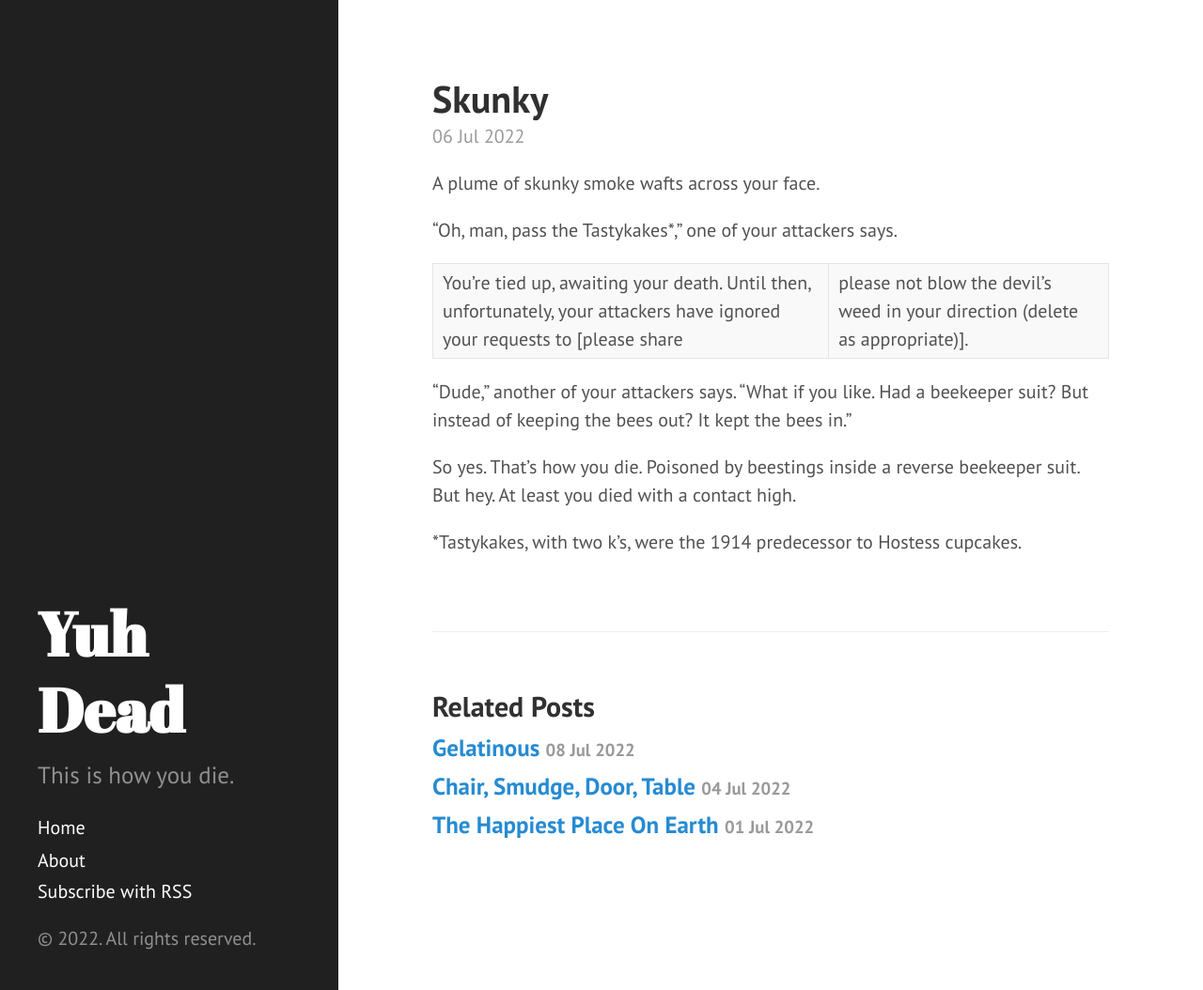
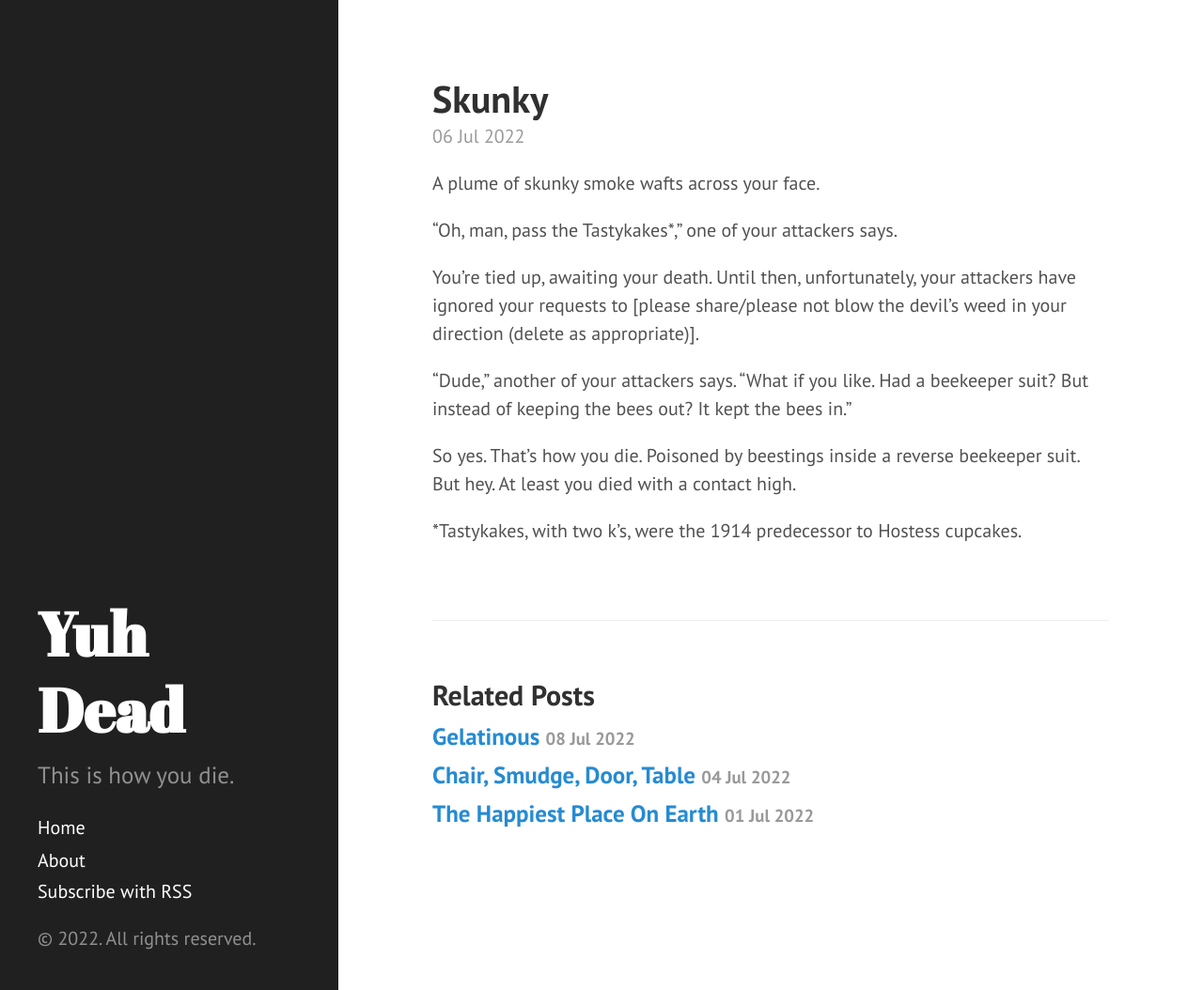
Before and after one commit to LoraV/LoraV.github.io, a Jekyll site: the page built from _posts/2022-07-06-skunky.markdown, in a window 1280 px wide and 1054 px high. Shown: the whole window at 94% size. Built offline with Jekyll 4.4.1, drawn with Linux system fonts in a browser that asks for light colours.

Commit message:
fix formatting

```diff
--- a/_posts/2022-07-06-skunky.markdown
+++ b/_posts/2022-07-06-skunky.markdown
@@ -8,7 +8,7 @@ A plume of skunky smoke wafts across your face.
 
 “Oh, man, pass the Tastykakes*,” one of your attackers says.
 
-You're tied up, awaiting your death. Until then, unfortunately, your attackers have ignored your requests to [please share | please not blow the devil's weed in your direction (delete as appropriate)].
+You're tied up, awaiting your death. Until then, unfortunately, your attackers have ignored your requests to [please share/please not blow the devil's weed in your direction (delete as appropriate)].
 
 “Dude,” another of your attackers says. “What if you like. Had a beekeeper suit? But instead of keeping the bees out? It kept the bees in.”
 
```
